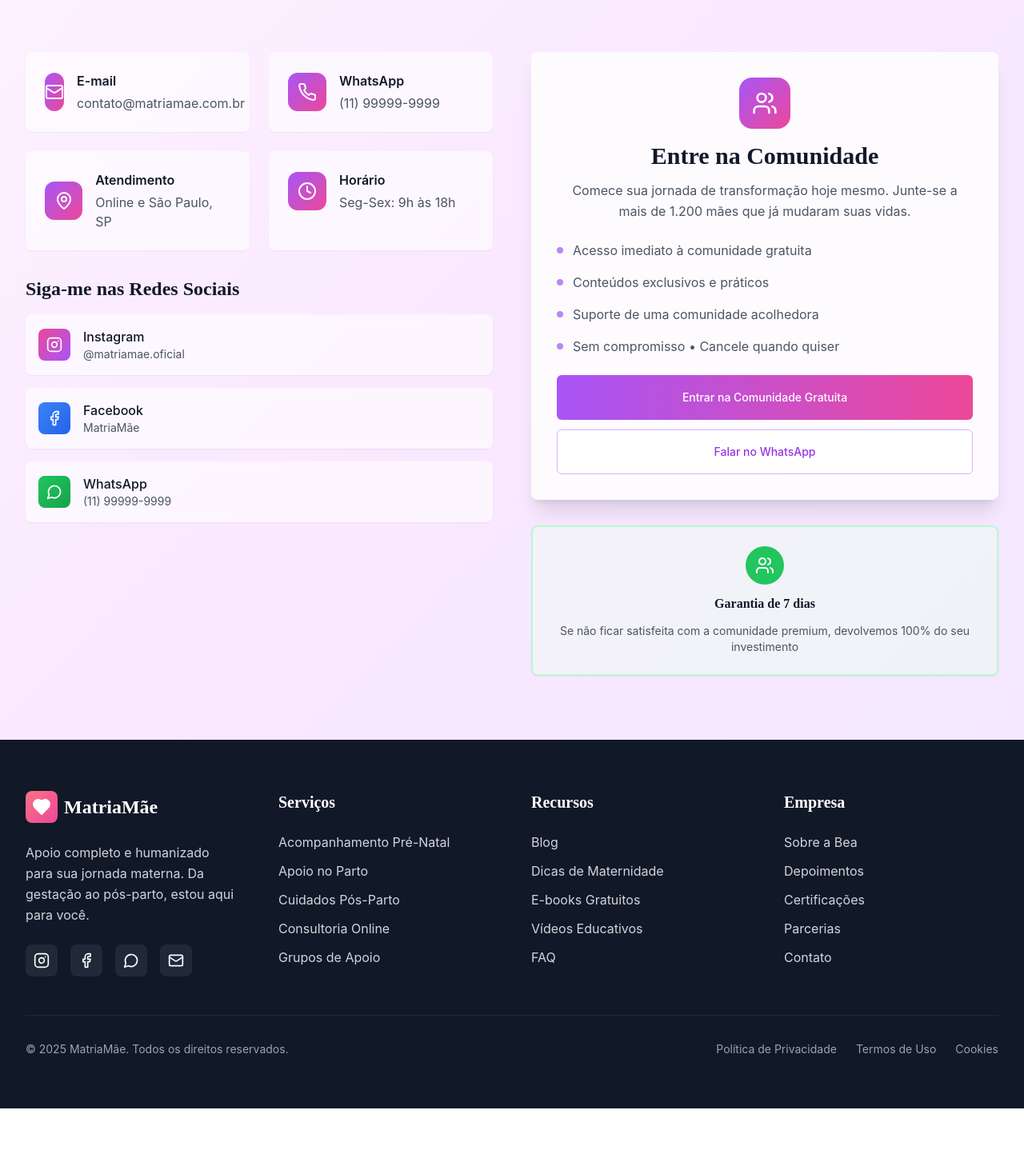
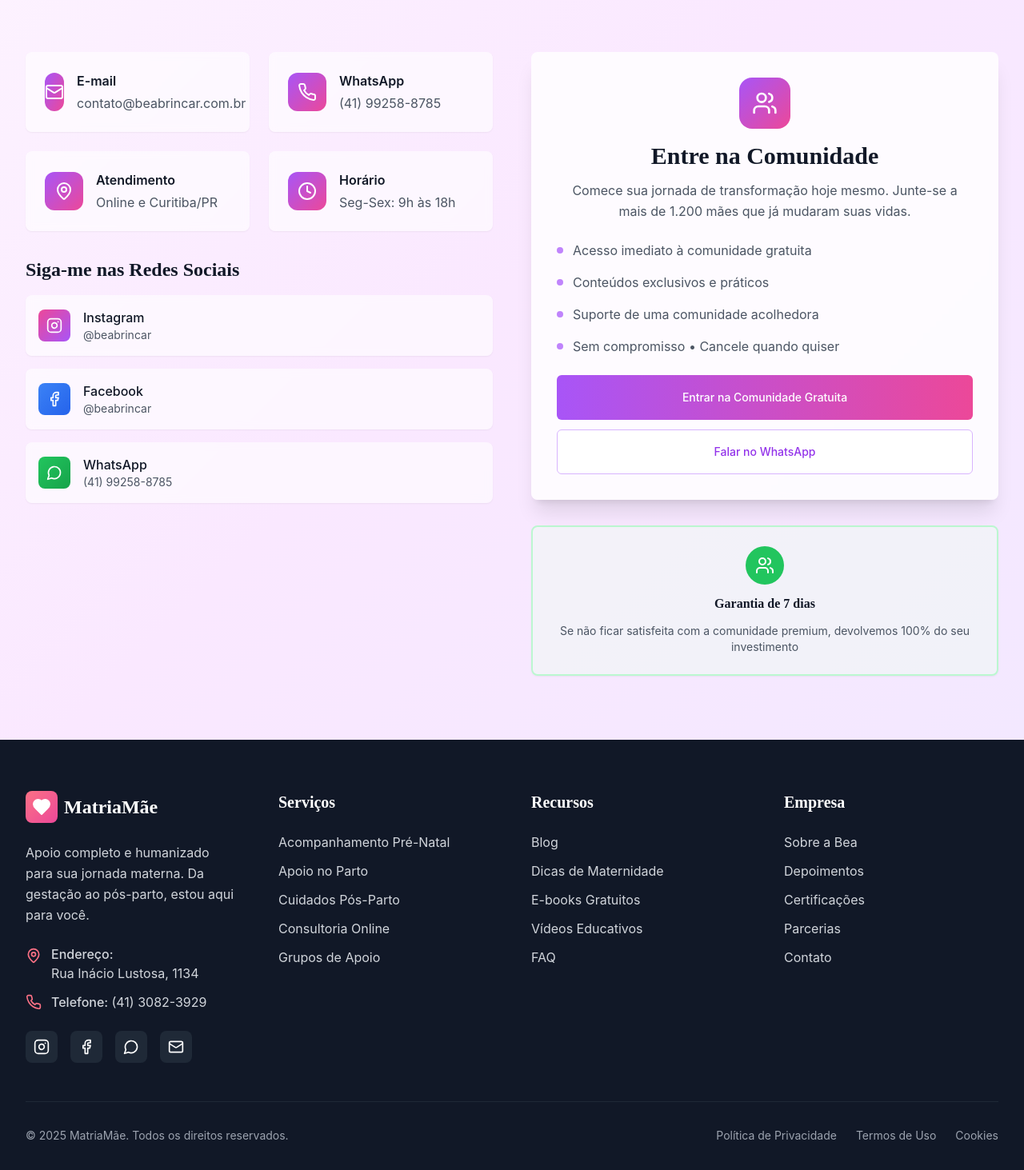
Before and after one commit to AComaru/matria-mae-webflow-clone, a React (Vite) app: page / in a window 1280 px wide. Shown: the part 8605-10068 px from the top of the page at 80% size. Before the commit the page ends 9991 px from the top, so only its background shows below. Built offline with nearby package versions, Linux system fonts and the light colour scheme.

Commit message:
Update contact and footer information
Update contact details and add address and phone number to the footer.

```diff
--- a/src/components/Contact.tsx
+++ b/src/components/Contact.tsx
@@ -1,4 +1,3 @@
-
 import React from 'react';
 import { Button } from '@/components/ui/button';
 import { Card, CardContent } from '@/components/ui/card';
@@ -9,19 +8,19 @@ const Contact = () => {
     {
       icon: Mail,
       title: 'E-mail',
-      info: 'contato@matriamae.com.br',
-      action: 'mailto:contato@matriamae.com.br'
+      info: 'contato@beabrincar.com.br',
+      action: 'mailto:contato@beabrincar.com.br'
     },
     {
       icon: Phone,
       title: 'WhatsApp',
-      info: '(11) 99999-9999',
-      action: 'tel:+5511999999999'
+      info: '(41) 99258-8785',
+      action: 'tel:+5541992588785'
     },
     {
       icon: MapPin,
       title: 'Atendimento',
-      info: 'Online e São Paulo, SP',
+      info: 'Online e Curitiba/PR',
       action: '#'
     },
     {
@@ -36,23 +35,23 @@ const Contact = () => {
     {
       icon: Instagram,
       name: 'Instagram',
-      handle: '@matriamae.oficial',
+      handle: '@beabrincar',
       color: 'from-pink-500 to-purple-500',
-      url: 'https://instagram.com/matriamae.oficial'
+      url: 'https://instagram.com/beabrincar'
     },
     {
       icon: Facebook,
       name: 'Facebook',
-      handle: 'MatriaMãe',
+      handle: '@beabrincar',
       color: 'from-blue-500 to-blue-600',
-      url: 'https://facebook.com/matriamae'
+      url: 'https://facebook.com/beabrincar'
     },
     {
       icon: MessageCircle,
       name: 'WhatsApp',
-      handle: '(11) 99999-9999',
+      handle: '(41) 99258-8785',
       color: 'from-green-500 to-green-600',
-      url: 'https://wa.me/5511999999999'
+      url: 'https://wa.me/5541992588785'
     }
   ];
 
--- a/src/components/Footer.tsx
+++ b/src/components/Footer.tsx
@@ -1,6 +1,6 @@
 
 import React from 'react';
-import { Heart, Instagram, Facebook, MessageCircle, Mail } from 'lucide-react';
+import { Heart, Instagram, Facebook, MessageCircle, Mail, MapPin, Phone } from 'lucide-react';
 
 const Footer = () => {
   const currentYear = new Date().getFullYear();
@@ -39,10 +39,10 @@ const Footer = () => {
   ];
 
   const socialLinks = [
-    { icon: Instagram, href: '#', label: 'Instagram' },
-    { icon: Facebook, href: '#', label: 'Facebook' },
-    { icon: MessageCircle, href: '#', label: 'WhatsApp' },
-    { icon: Mail, href: '#', label: 'E-mail' }
+    { icon: Instagram, href: 'https://instagram.com/beabrincar', label: 'Instagram' },
+    { icon: Facebook, href: 'https://facebook.com/beabrincar', label: 'Facebook' },
+    { icon: MessageCircle, href: 'https://wa.me/5541992588785', label: 'WhatsApp' },
+    { icon: Mail, href: 'mailto:contato@beabrincar.com.br', label: 'E-mail' }
   ];
 
   return (
@@ -63,6 +63,25 @@ const Footer = () => {
               Apoio completo e humanizado para sua jornada materna.
               Da gestação ao pós-parto, estou aqui para você.
             </p>
+
+            {/* Address Info */}
+            <div className="space-y-3 mb-6">
+              <div className="flex items-start space-x-3">
+                <MapPin className="h-5 w-5 text-rose-400 flex-shrink-0 mt-1" />
+                <div className="text-gray-300">
+                  <div className="font-medium">Endereço:</div>
+                  <div>Rua Inácio Lustosa, 1134</div>
+                </div>
+              </div>
+              <div className="flex items-center space-x-3">
+                <Phone className="h-5 w-5 text-rose-400 flex-shrink-0" />
+                <div className="text-gray-300">
+                  <span className="font-medium">Telefone: </span>
+                  (41) 3082-3929
+                </div>
+              </div>
+            </div>
+
             <div className="flex space-x-4">
               {socialLinks.map((social, index) => {
                 const IconComponent = social.icon;
```
